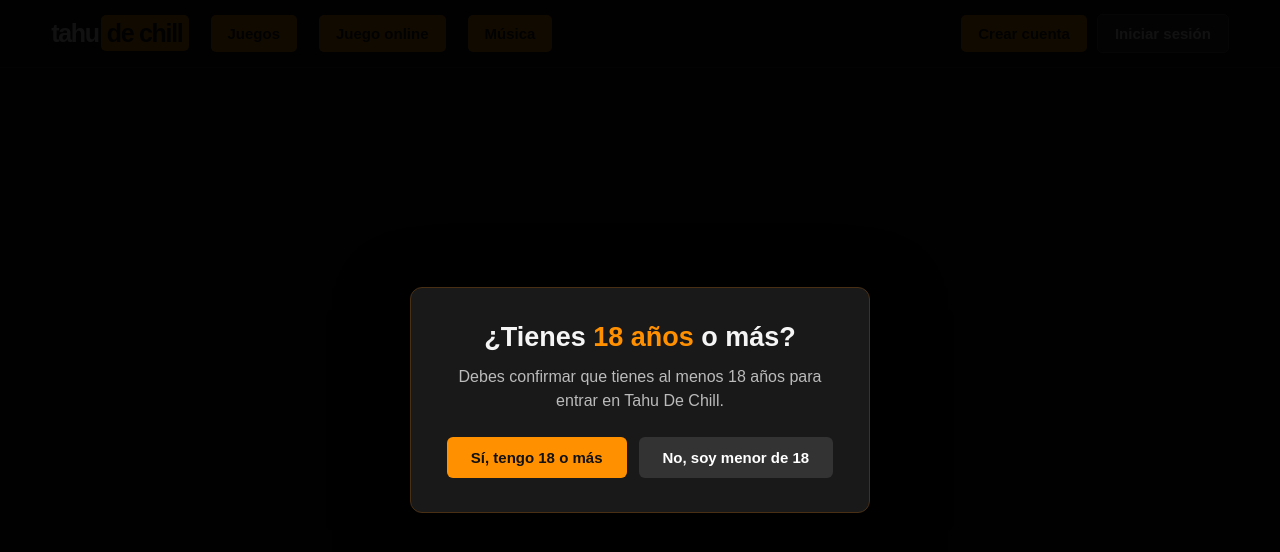
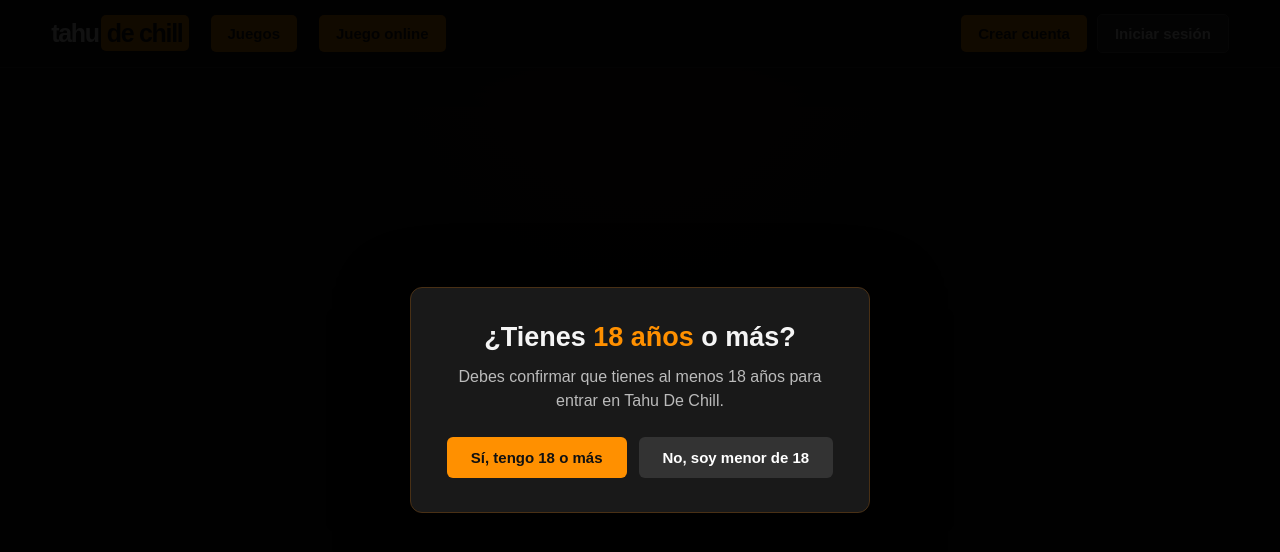
Before and after one commit to anthhdd/tc, a plain HTML site: page index.html in a window 1280 px wide. Drawn offline with Linux system fonts and the light colour scheme.

Commit message:
Eliminar acceso a Música del menú

```diff
--- a/index.html
+++ b/index.html
@@ -70,7 +70,6 @@ footer{animation:fade-in .9s .35s both}
   <a class="brand" href="./" aria-label="Tahu De Chill inicio">tahu<span>de chill</span></a>
   <a class="nav-button" href="./games/">Juegos</a>
   <a class="nav-button" href="./juego-online/">Juego online</a>
-  <a class="nav-button" href="./musica/">Música</a>
 
 <div class="account-actions"><a class="nav-button signup" href="./cuenta/">Crear cuenta</a><a class="nav-button login" href="./cuenta/">Iniciar sesión</a></div>
 </header>
```
